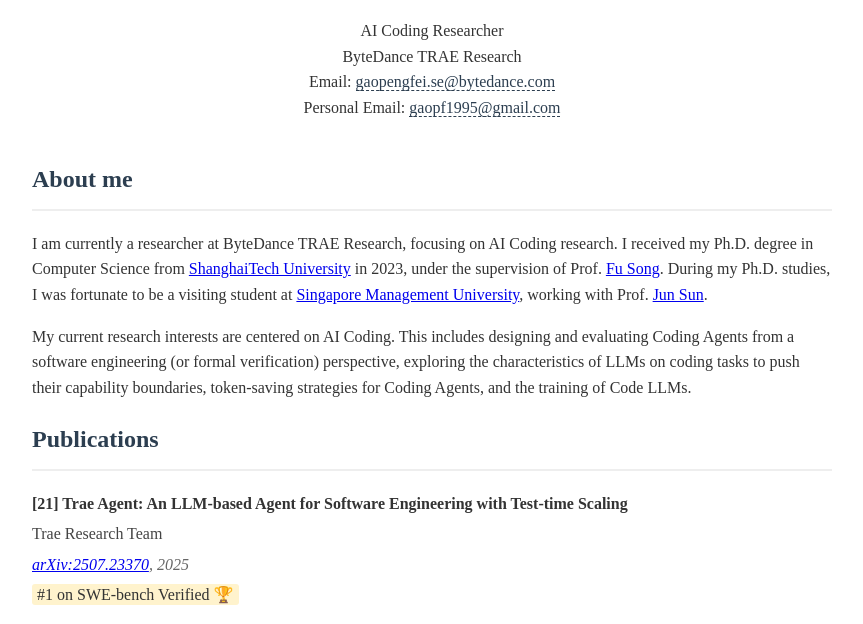
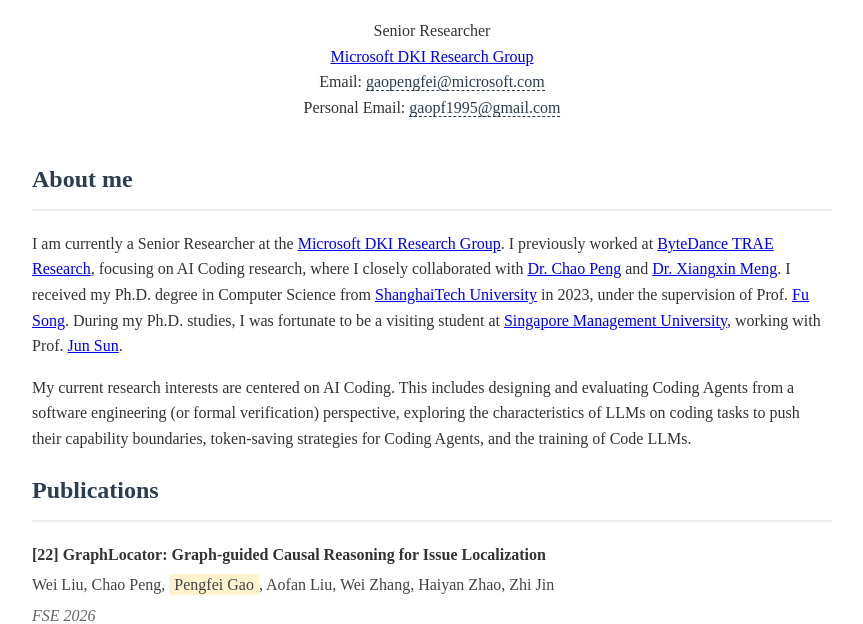
Before and after one commit to cumt-gpf/cumt-gpf.github.io, a plain HTML site: page index.html in a window 1280 px wide. Shown: the part 328-952 px from the top of the page, without its empty margins (208-1071 px from the left). Drawn offline with Linux system fonts and the light colour scheme.

Commit message:
Update contact info and add new publication
Updated email addresses and professional title. Revised the description of current position and added a new publication entry.

```diff
--- a/index.html
+++ b/index.html
@@ -91,7 +91,7 @@
     <script>
         function setupEmails() {
             const emails = {
-                'work': ['gaopengfei.se', 'bytedance.com'],
+                'work': ['gaopengfei', 'microsoft.com'],
                 'personal': ['gaopf1995', 'gmail.com']
             };
 
@@ -116,8 +116,8 @@
         <div class="profile-info">
             <h1>Pengfei Gao</h1>
             <p>
-                AI Coding Researcher<br>
-                ByteDance TRAE Research<br>
+                Senior Researcher<br>
+                <a href="https://www.microsoft.com/en-us/research/group/data-knowledge-intelligence/" target="_blank">Microsoft DKI Research Group</a><br>
                 Email: <span class="email-protection" id="work-email"></span><br>
                 Personal Email: <span class="email-protection" id="personal-email"></span>
             </p>
@@ -126,7 +126,7 @@
 
     <h2>About me</h2>
     <p>
-        I am currently a researcher at ByteDance TRAE Research, focusing on AI Coding research. I received my Ph.D. degree in Computer Science from
+        I am currently a Senior Researcher at the <a href="https://www.microsoft.com/en-us/research/group/data-knowledge-intelligence/" target="_blank">Microsoft DKI Research Group</a>. I previously worked at <a href="https://se-research.bytedance.com/" target="_blank">ByteDance TRAE Research</a>, focusing on AI Coding research, where I closely collaborated with <a href="https://chao-peng.github.io/" target="_blank">Dr. Chao Peng</a> and <a href="https://scholar.google.com/citations?user=RW4rEnEAAAAJ&hl=en&oi=ao" target="_blank">Dr. Xiangxin Meng</a>. I received my Ph.D. degree in Computer Science from
         <a href="https://www.shanghaitech.edu.cn/" target="_blank">ShanghaiTech University</a> in 2023, under the supervision of Prof.
         <a href="https://songfu1983.github.io/" target="_blank">Fu Song</a>. During my Ph.D. studies, I was fortunate to be a visiting student
         at <a href="https://www.smu.edu.sg/" target="_blank">Singapore Management University</a>, working with Prof.
@@ -138,6 +138,11 @@
 
     <h2>Publications</h2>
     <div class="publications">
+        <div class="publication">
+            <p><strong>[22] GraphLocator: Graph-guided Causal Reasoning for Issue Localization</strong></p>
+            <p class="authors">Wei Liu, Chao Peng, <span class="highlight">Pengfei Gao</span>, Aofan Liu, Wei Zhang, Haiyan Zhao, Zhi Jin</p>
+            <p class="venue"><em>FSE 2026</em></p>
+        </div>
         <div class="publication">
             <p><strong>[21] Trae Agent: An LLM-based Agent for Software Engineering with Test-time Scaling</strong></p>
             <p class="authors">Trae Research Team</p>
@@ -170,7 +175,7 @@
         <div class="publication">
             <p><strong>[16] Improving the Efficiency of LLM Agent Systems through Trajectory Reduction</strong></p>
             <p class="authors">Yuan-An Xiao, <span class="highlight">Pengfei Gao</span>, Chao Peng, Yingfei Xiong</p>
-            <p class="venue"><em><a href="https://arxiv.org/abs/2509.23586" target="_blank">arXiv:2509.23586</a>, 2025</em></p>
+            <p class="venue"><em>FSE 2026</em></p>
         </div>
 
 
```
